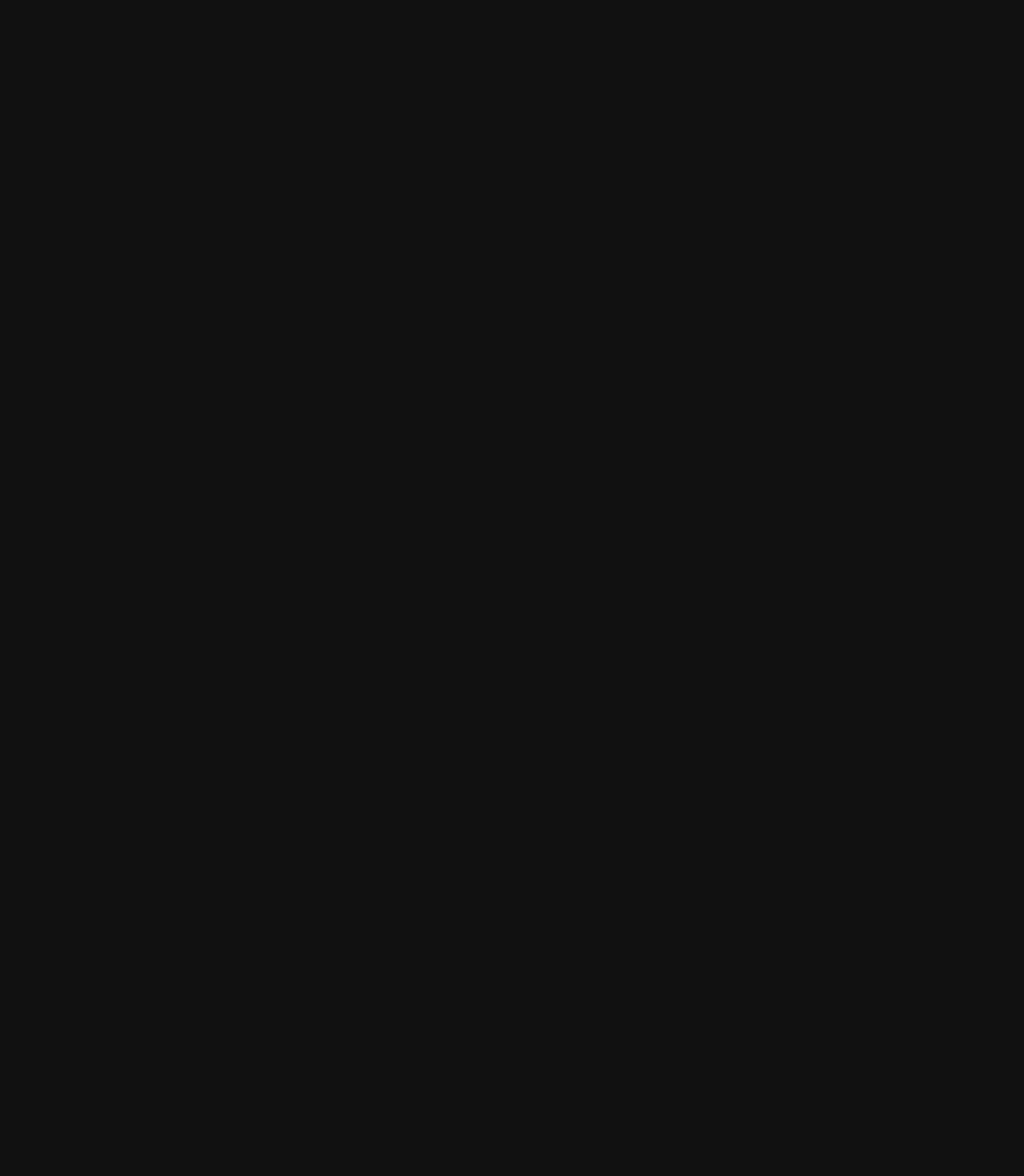
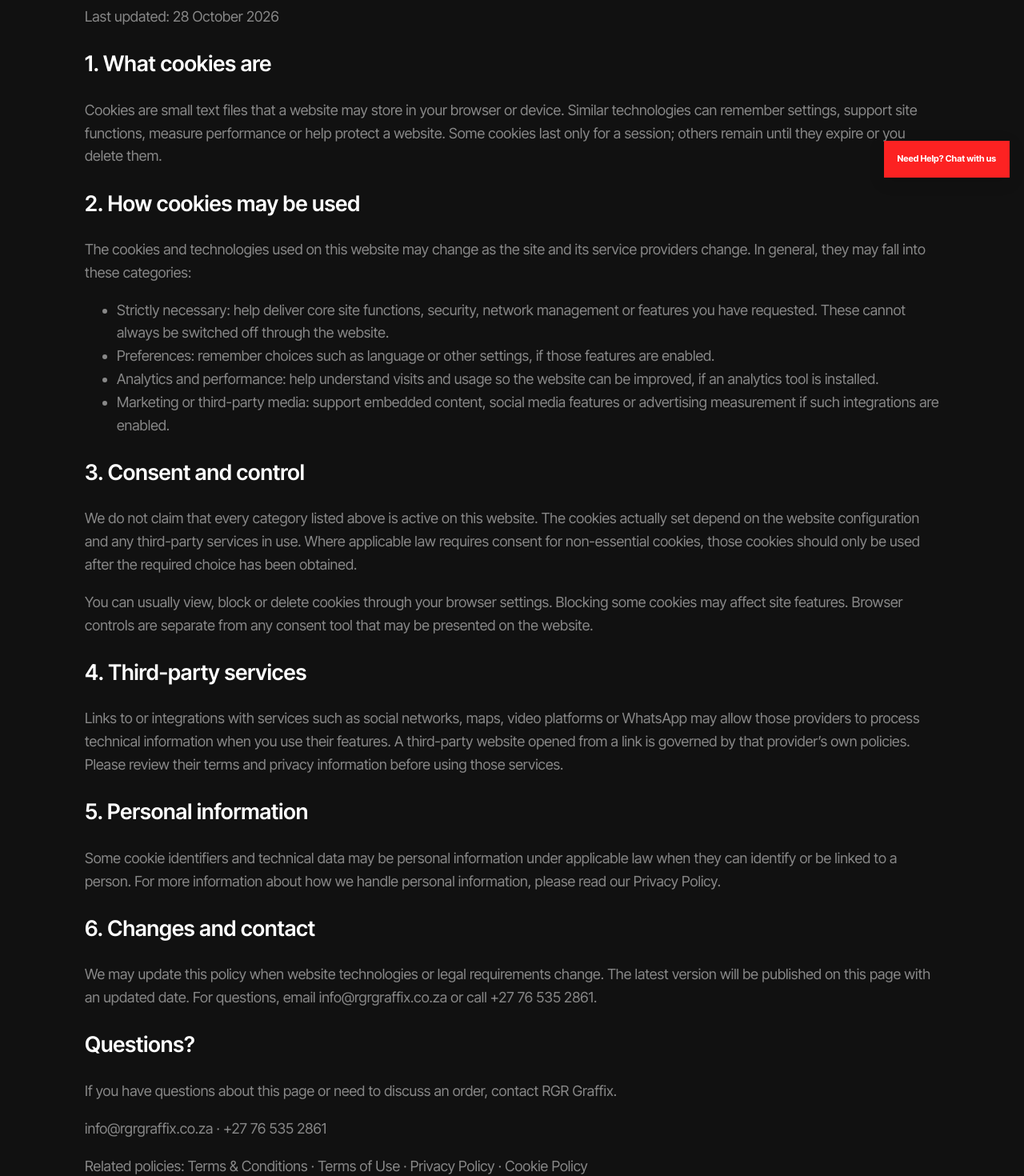
Before and after one commit to pp0447515-web/rgrgraffix, a Next.js app: page /cookie-policy in a window 1280 px wide. Before the commit this address had no page. Shown: the part 560-2030 px from the top of the page at 80% size. Before the commit the page ends 800 px from the top, so only its background shows below. Built offline with nearby package versions, Linux system fonts and the light colour scheme.

Commit message:
Add transparent website cookie policy page

```diff
--- /dev/null
+++ b/app/cookie-policy/page.tsx
@@ -0,0 +1,38 @@
+import type { Metadata } from "next";
+import LegalPage, { legalMetadata, type LegalPageData } from "../components/LegalPage";
+
+export const metadata: Metadata = legalMetadata("Cookie Policy", "How cookies and similar technologies may be used on the RGR Graffix website.");
+
+const page: LegalPageData = {
+  title: "Cookie Policy",
+  updated: "28 October 2026",
+  intro: "This policy explains cookies and similar technologies that may be used when you visit the RGR Graffix website.",
+  sections: [
+    { heading: "1. What cookies are", paragraphs: [
+      "Cookies are small text files that a website may store in your browser or device. Similar technologies can remember settings, support site functions, measure performance or help protect a website. Some cookies last only for a session; others remain until they expire or you delete them."
+    ]},
+    { heading: "2. How cookies may be used", paragraphs: [
+      "The cookies and technologies used on this website may change as the site and its service providers change. In general, they may fall into these categories:"
+    ], bullets: [
+      "Strictly necessary: help deliver core site functions, security, network management or features you have requested. These cannot always be switched off through the website.",
+      "Preferences: remember choices such as language or other settings, if those features are enabled.",
+      "Analytics and performance: help understand visits and usage so the website can be improved, if an analytics tool is installed.",
+      "Marketing or third-party media: support embedded content, social media features or advertising measurement if such integrations are enabled."
+    ]},
+    { heading: "3. Consent and control", paragraphs: [
+      "We do not claim that every category listed above is active on this website. The cookies actually set depend on the website configuration and any third-party services in use. Where applicable law requires consent for non-essential cookies, those cookies should only be used after the required choice has been obtained.",
+      "You can usually view, block or delete cookies through your browser settings. Blocking some cookies may affect site features. Browser controls are separate from any consent tool that may be presented on the website."
+    ]},
+    { heading: "4. Third-party services", paragraphs: [
+      "Links to or integrations with services such as social networks, maps, video platforms or WhatsApp may allow those providers to process technical information when you use their features. A third-party website opened from a link is governed by that provider’s own policies. Please review their terms and privacy information before using those services."
+    ]},
+    { heading: "5. Personal information", paragraphs: [
+      "Some cookie identifiers and technical data may be personal information under applicable law when they can identify or be linked to a person. For more information about how we handle personal information, please read our Privacy Policy."
+    ]},
+    { heading: "6. Changes and contact", paragraphs: [
+      "We may update this policy when website technologies or legal requirements change. The latest version will be published on this page with an updated date. For questions, email info@rgrgraffix.co.za or call +27 76 535 2861."
+    ]}
+  ]
+};
+
+export default function CookiePolicyPage() { return <LegalPage page={page} />; }
```
